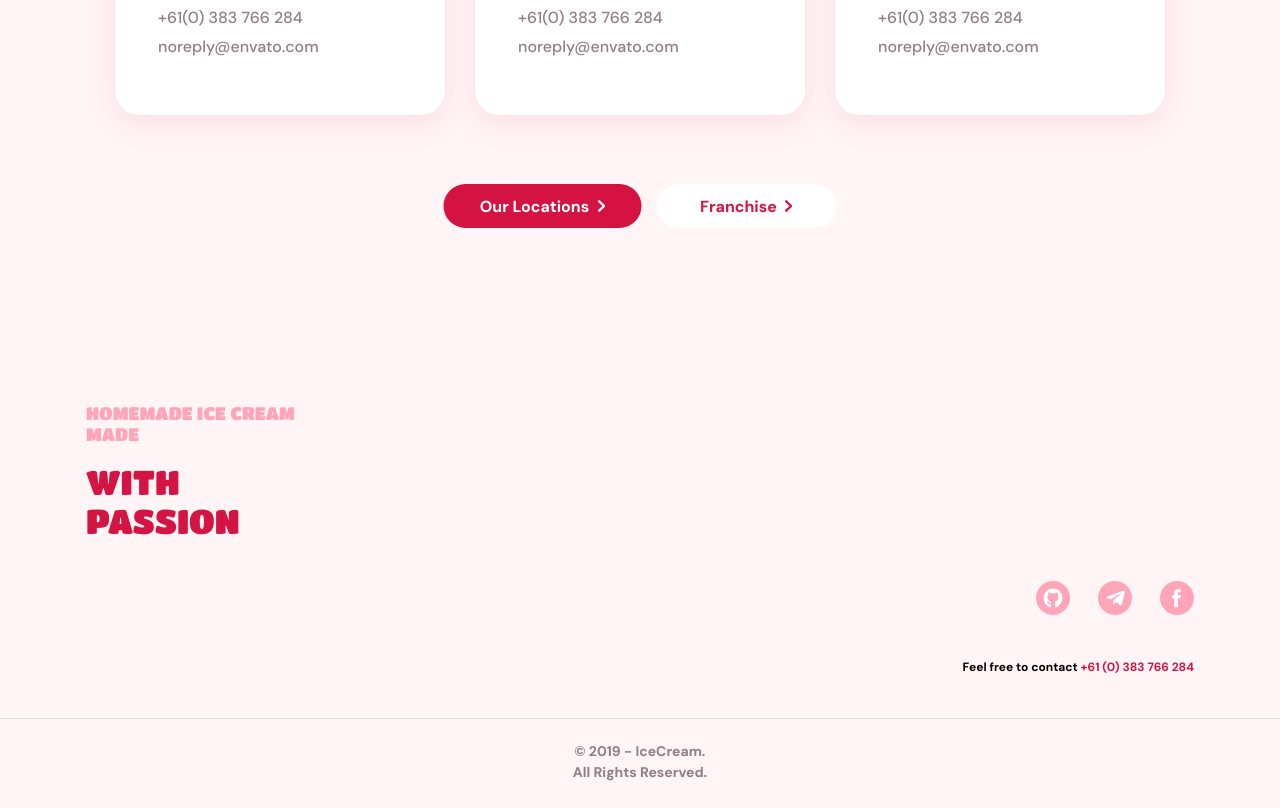
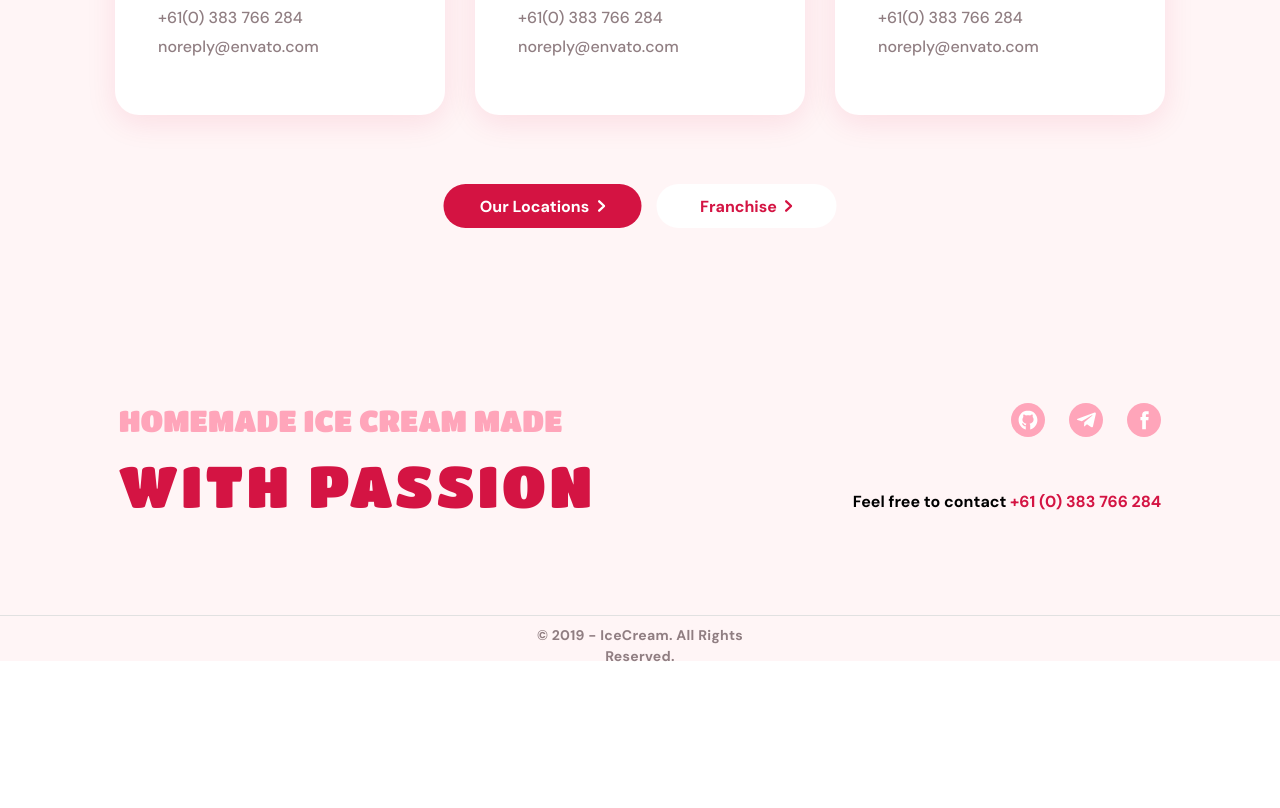
Before and after one commit to MicMinProject/goit-markup-project-01, a plain HTML site: page index.html in a window 1280 px wide. Shown: the part 927-1735 px from the top of the page. After the commit the page ends 1595 px from the top, so only its background shows below. Drawn offline with nearby package versions, Linux system fonts and the light colour scheme.

Commit message:
finished

```diff
--- a/sass/layouts/_comments.scss
+++ b/sass/layouts/_comments.scss
@@ -84,7 +84,7 @@
     }
     &__post-link {
         display: inline-block;
-        transition: 500ms cubic-bezier(0.075, 0.82, 0.165, 1);
+        transition: 250ms cubic-bezier(0.075, 0.82, 0.165, 1);
 
 
         &--bg-styles {
--- a/sass/layouts/_footer.scss
+++ b/sass/layouts/_footer.scss
@@ -43,6 +43,7 @@
         height: 34px;
         border-radius: 50%;
         background-color: getColor('pink-font');
+        transition: 250ms cubic-bezier(0.075, 0.82, 0.165, 1);
         &:hover {
             background-color: getColor('accent');
         }
@@ -77,3 +78,77 @@
 .social-icon-facebook {
     fill: getColor('main');
 }
+@media screen and (min-width: 768px) {
+    .footer{
+        &__block {
+            display: flex;
+            justify-content: space-between;
+            margin-bottom: 91px;
+        }
+        &__homemade {
+            font-size: 26px;
+            line-height: 1.154;
+            margin-bottom: 16px;
+            width: 340px;
+            height: 57px;
+        }
+        &__passion {
+            font-size: 48px;
+            line-height: 1.146;
+            letter-spacing: 0.06em;
+            width: 340px;
+            height: 110px;
+            margin-bottom: 0;
+        }
+        &__social-list {
+            margin-bottom: 50px;
+        }
+        &__social-item {
+            margin-left: 30px;
+        }
+        &__contact {
+            font-size: 14px;
+            line-height: 186%;
+            margin-bottom: 0;
+        }
+        &__bottom {
+            padding: 29px 0 18px;
+        }
+        &__copyright {
+            width: 276px;
+            height: 26px;
+            letter-spacing: 0.02em;
+        }
+    }
+}
+@media screen and (min-width: 1200px) {
+    .footer{
+        &__block {
+            justify-content: center;
+            margin-bottom: 97px;
+        }
+        &__homemade {
+            font-size: 30px;
+            line-height: 1.133;
+            margin-bottom: 15px;
+            width: 472px;
+            height: 34px;
+        }
+        &__passion {
+            font-size: 58px;
+            line-height: 1.138;
+            width: 477px;
+            height: 66px;
+            margin-right: 257px;
+        }
+        &__social-item {
+            margin-left: 24px;
+        }
+        &__contact {
+            font-size: 16px;
+        }
+        &__bottom {
+            padding: 9px 0 10px;
+        }
+    }
+}
--- a/sass/layouts/_placement.scss
+++ b/sass/layouts/_placement.scss
@@ -118,6 +118,7 @@
         border-radius: 22px;
         margin-bottom: 10px;
         border: none;
+        cursor: pointer;
     }
     &__button-franchise {
         width: 161px;
@@ -133,6 +134,12 @@
         color: #D41443;
         border-radius: 22px;
         border: none;
+        cursor: pointer;
+        transition: 250ms cubic-bezier(0.075, 0.82, 0.165, 1);
+
+        &:hover {
+            background-color: #ECEBEB;
+        }
     }
 }
 .icon-arrow{
```
Also changed, not shown: css/main.css, css/main.min.css, 2 other files.
